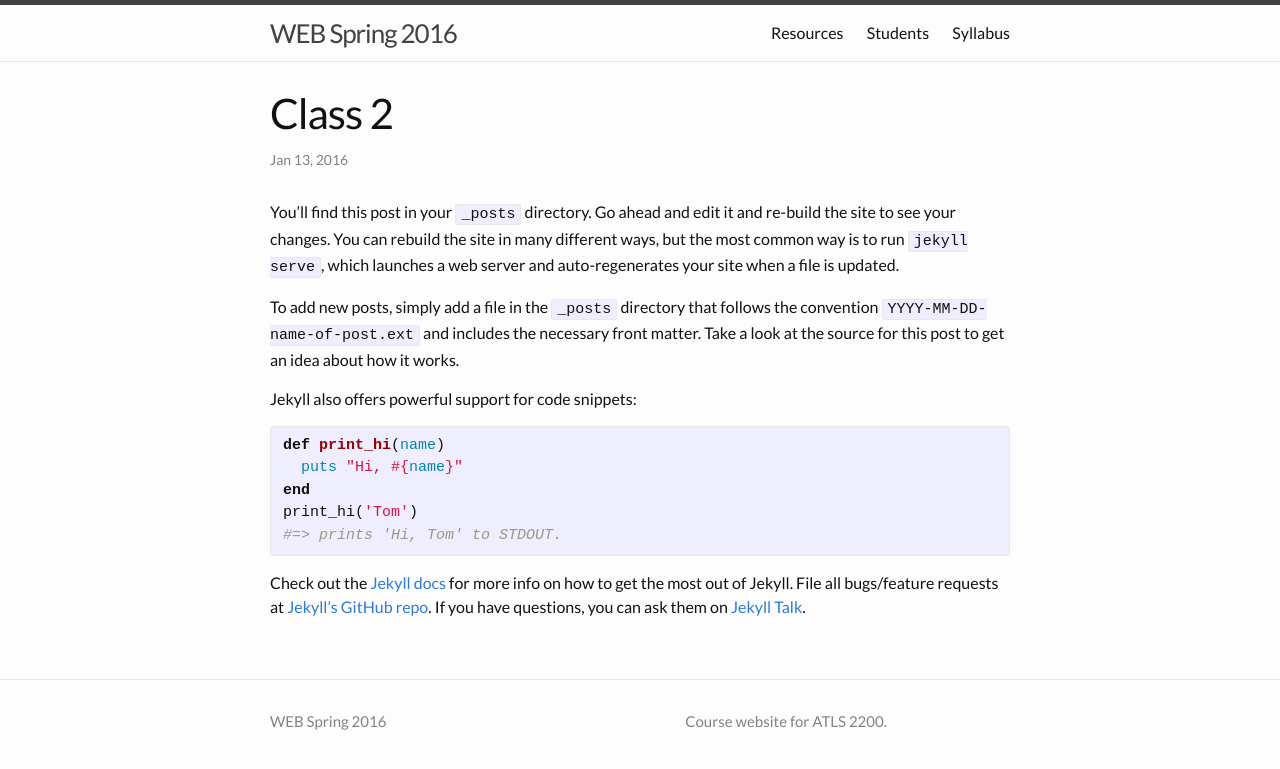
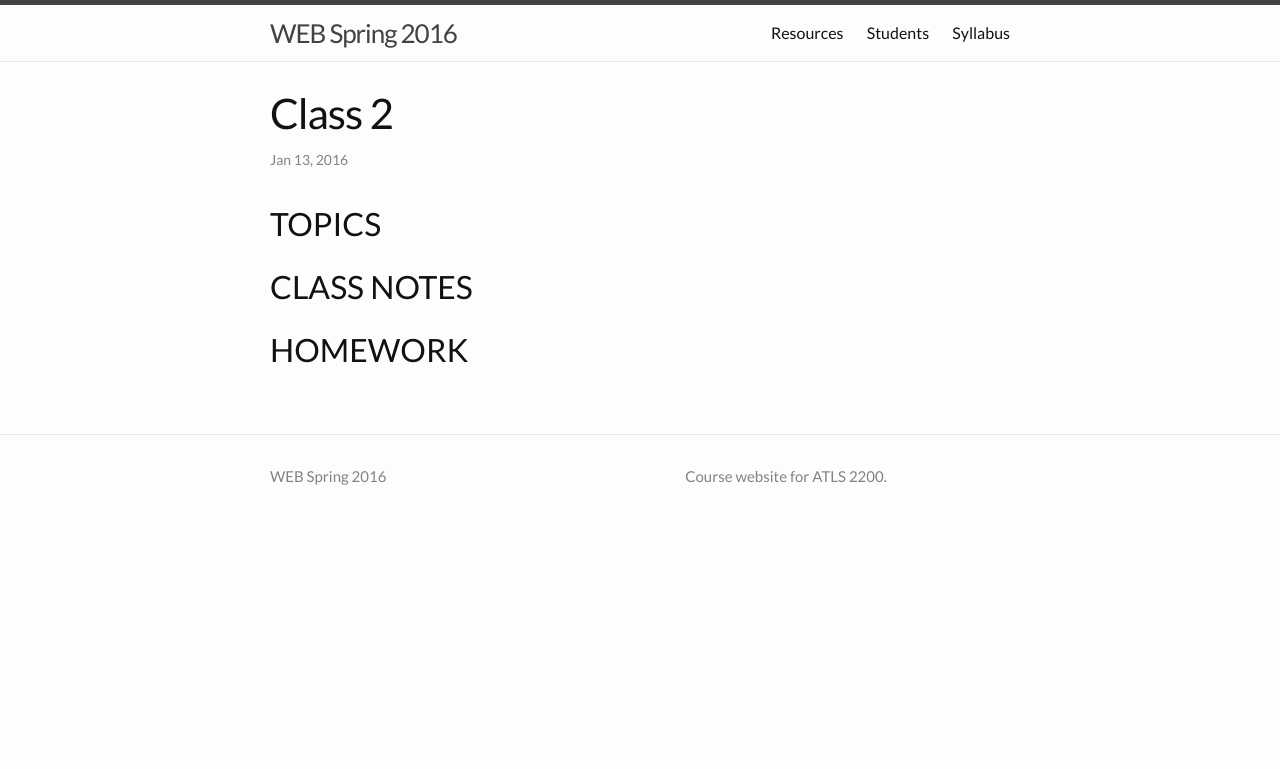
Before and after one commit to coloringchaos/web-spring-16, a Jekyll site: the page built from _posts/2016-01-13-class-02.md, in a window 1280 px wide. Shown: the top 769 px of the page. Built offline with Jekyll 4.4.1, drawn with Linux system fonts in a browser that asks for light colours.

Commit message:
updating posts

```diff
--- a/_posts/2016-01-13-class-02.md
+++ b/_posts/2016-01-13-class-02.md
@@ -6,22 +6,8 @@
 permalink: class-2
 ---
 
-You’ll find this post in your `_posts` directory. Go ahead and edit it and re-build the site to see your changes. You can rebuild the site in many different ways, but the most common way is to run `jekyll serve`, which launches a web server and auto-regenerates your site when a file is updated.
+## TOPICS
 
-To add new posts, simply add a file in the `_posts` directory that follows the convention `YYYY-MM-DD-name-of-post.ext` and includes the necessary front matter. Take a look at the source for this post to get an idea about how it works.
+## CLASS NOTES
 
-Jekyll also offers powerful support for code snippets:
-
-{% highlight ruby %}
-def print_hi(name)
-  puts "Hi, #{name}"
-end
-print_hi('Tom')
-#=> prints 'Hi, Tom' to STDOUT.
-{% endhighlight %}
-
-Check out the [Jekyll docs][jekyll-docs] for more info on how to get the most out of Jekyll. File all bugs/feature requests at [Jekyll’s GitHub repo][jekyll-gh]. If you have questions, you can ask them on [Jekyll Talk][jekyll-talk].
-
-[jekyll-docs]: http://jekyllrb.com/docs/home
-[jekyll-gh]:   https://github.com/jekyll/jekyll
-[jekyll-talk]: https://talk.jekyllrb.com/
+## HOMEWORK
```
Also changed, not shown: _posts/2016-01-11-class-01.markdown (+5 -3 lines).
